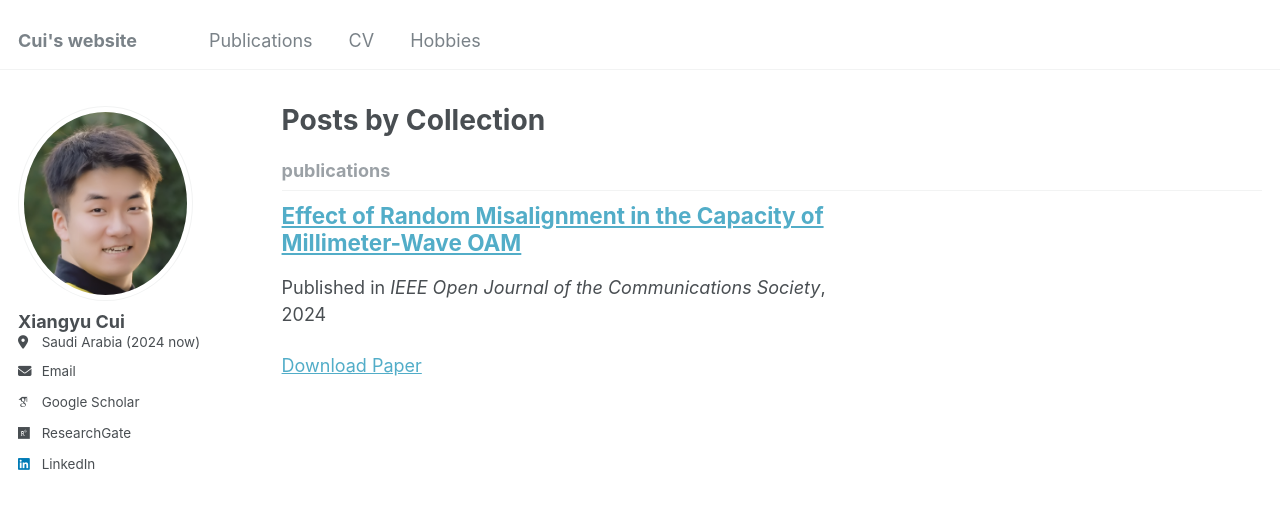
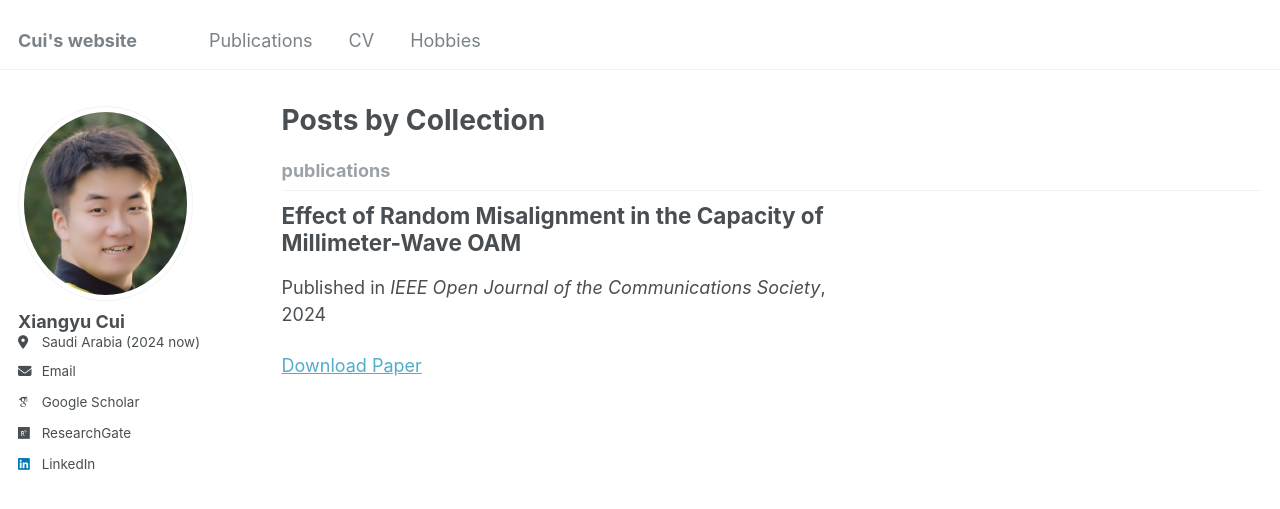
Before and after one commit to Xiangyu-cui/xiangyu-cui.github.io, a Jekyll site: the page built from _pages/collection-archive.html, in a window 1280 px wide. Shown: the top 509 px of the page. Built offline with Jekyll 4.4.1, drawn with Linux system fonts in a browser that asks for light colours; some web fonts are replaced.

Commit message:
Update archive-single.html

```diff
--- a/_includes/archive-single.html
+++ b/_includes/archive-single.html
@@ -28,9 +28,9 @@
 
     <h2 class="archive__item-title" itemprop="headline">
       {% if post.link %}
-        <a href="{{ post.link }}">{{ title }}</a> <a href="{{ base_path }}{{ post.url }}" rel="permalink"><i class="fa fa-link" aria-hidden="true" title="permalink"></i><span class="sr-only">Permalink</span></a>
+        {{ title }} <a href="{{ base_path }}{{ post.url }}" rel="permalink"><i class="fa fa-link" aria-hidden="true" title="permalink"></i><span class="sr-only">Permalink</span></a>
       {% else %}
-        <a href="{{ base_path }}{{ post.url }}" rel="permalink">{{ title }}</a>
+        {{ title }}
       {% endif %}
     </h2>
 
```
